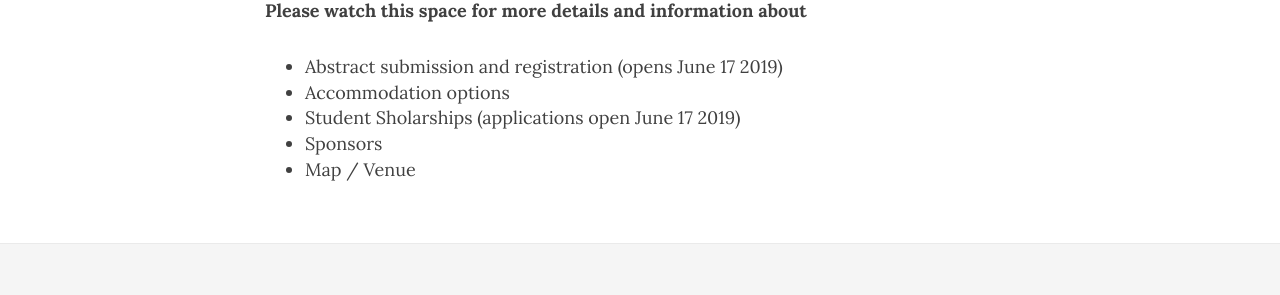
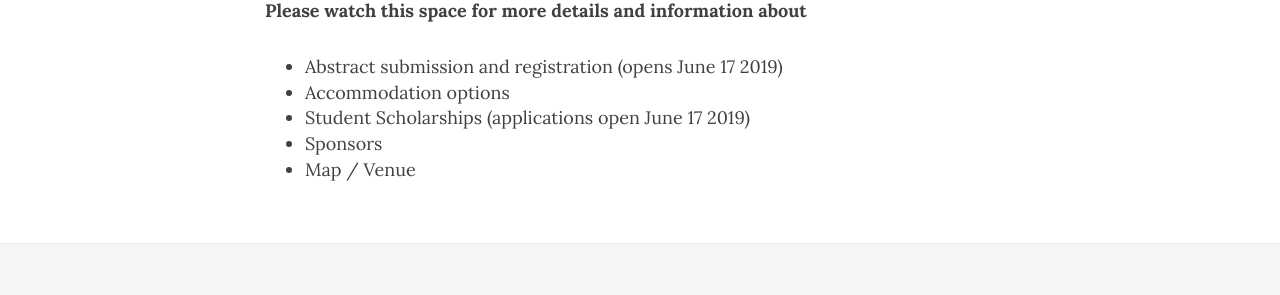
Before and after one commit to ausevo/ausevo.github.io, a Jekyll site: the page built from conference.md, in a window 1280 px wide and 900 px high, scrolled down 806 px. Shown: the part 423-718 px from the top of the window. Built offline with Jekyll 4.4.1, drawn with Linux system fonts in a browser that asks for light colours; nearby versions of some CDN libraries.

Commit message:
Update conference.md

```diff
--- a/conference.md
+++ b/conference.md
@@ -36,6 +36,6 @@ The final scientific schedule will be provided ***here*** by 25th Sept 2019.
 
 - Abstract submission and registration (opens June 17 2019)
 - Accommodation options
-- Student Sholarships (applications open June 17 2019)
+- Student Scholarships (applications open June 17 2019)
 - Sponsors
 - Map / Venue
```
